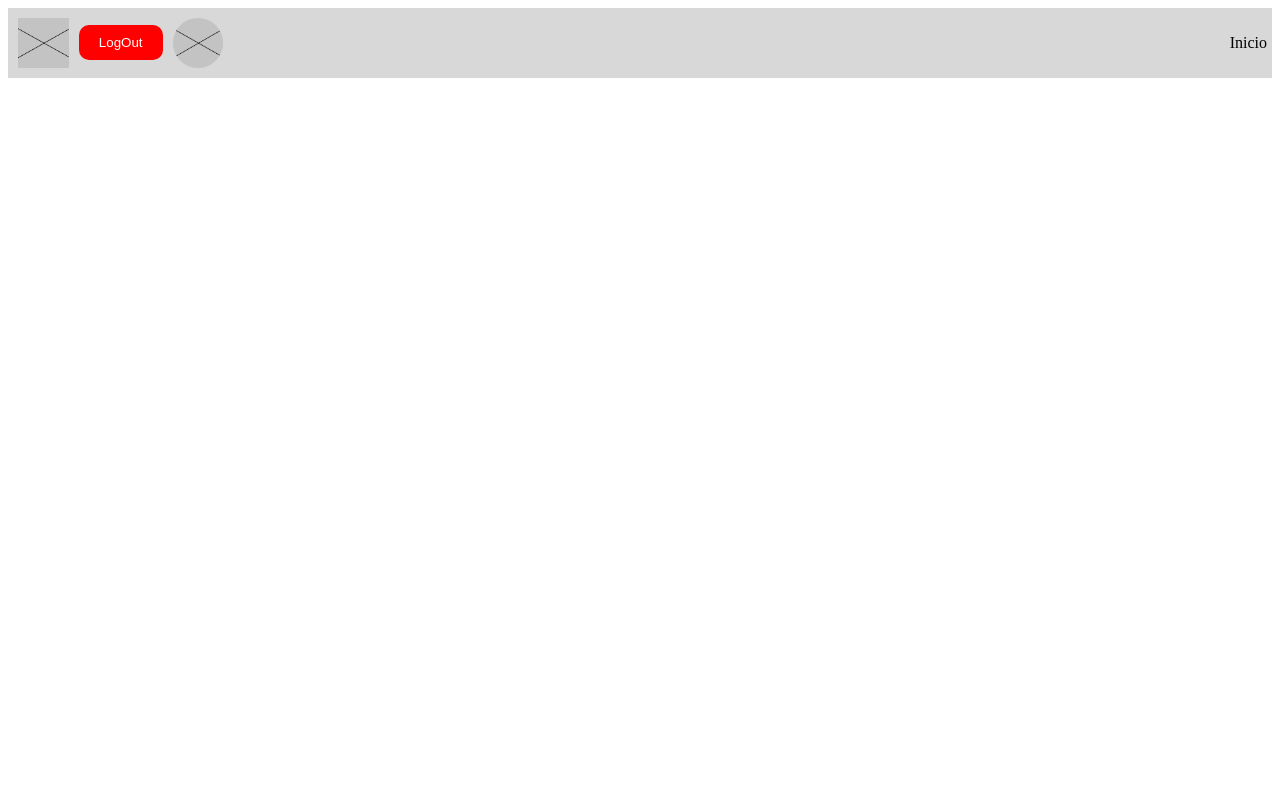
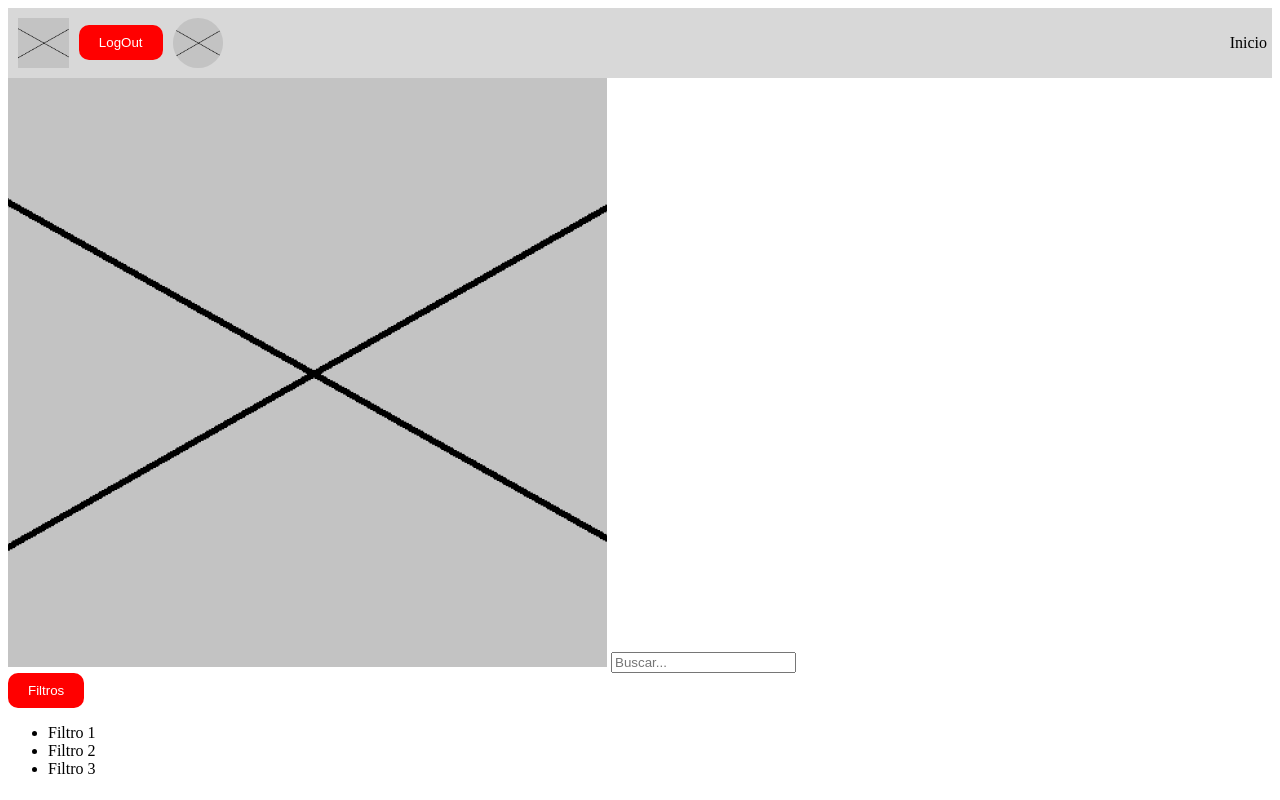
Before and after one commit to jorgealamoo/PS-grupo-10, a plain HTML site: page MapPage/map.html in a window 1280 px wide. Drawn offline with Linux system fonts and the light colour scheme.

Commit message:
Solucionado el header.html

```diff
--- a/MapPage/map.html
+++ b/MapPage/map.html
@@ -7,10 +7,21 @@
 </head>
 <body>
     <header id="main_header" xlu-include-file="/Reusables/header/header.html"></header>
+    <div>
+        <object data = "../Images/aspa.png" class="no_final_image"></object>
+        <input type="text" class="bar_search" placeholder="Buscar...">
+        <div class="filters_dropdown">
+        <button class="filters_button">Filtros</button>
+        <ul class="filters_list">
+            <li>Filtro 1</li>
+            <li>Filtro 2</li>
+            <li>Filtro 3</li>
+        </ul>
+    </div>
+
+    </div>
     <script>
-
         xLuIncludeFile();
-
     </script>
 </body>
 </html>
--- a/Reusables/header/header.html
+++ b/Reusables/header/header.html
@@ -4,7 +4,7 @@
     <meta charset="UTF-8">
     <meta name="viewport" content="width=device-width, initial-scale=1.0">
     <title>Mi Página con Header</title>
-    <link rel="stylesheet" href="../Reusables/header/styles.css">
+    <link rel="stylesheet" href="/Reusables/header/styles.css">
 </head>
 <body>
     <header>
```
